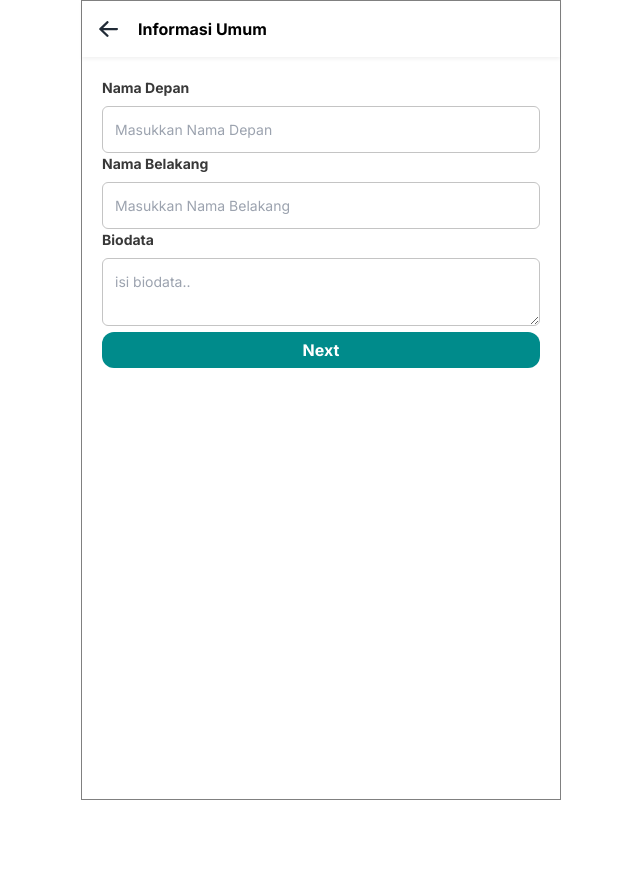
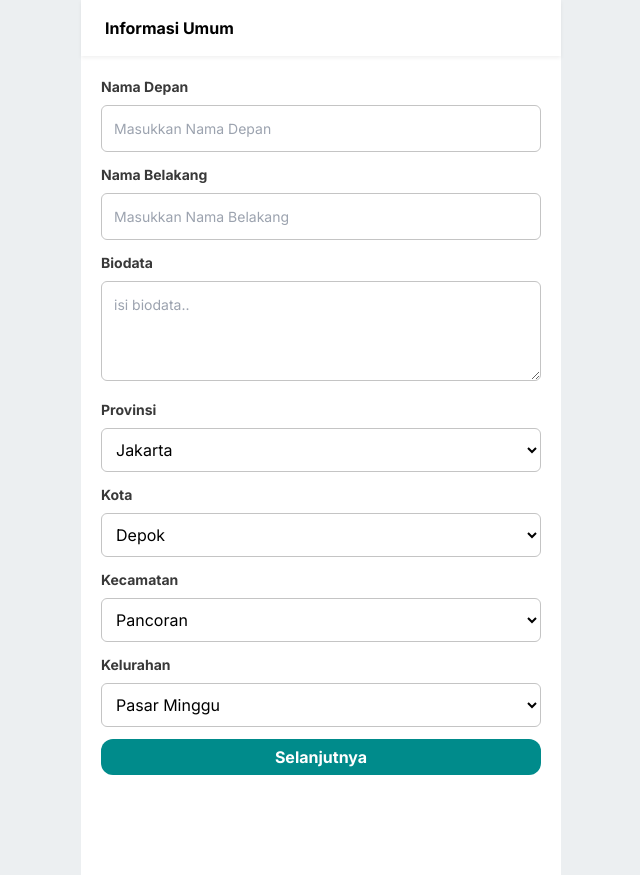
Before and after one commit to syukrontanzilah/seru, a Next.js app: page / in a window 1280 px wide. Shown: the whole page, without its empty margins (319-959 px from the left). Before the commit the page ends 800 px from the top, so only its background shows below. Built offline with nearby package versions, Linux system fonts and the light colour scheme.

Commit message:
add select

```diff
--- a/app/components/Main.tsx
+++ b/app/components/Main.tsx
@@ -49,11 +49,11 @@ export default Main
 export const View = styled.div<MainType>`
     min-height: 100vh;
     padding-bottom: 80px;
-    /* background: wheat; */
+    background: white;
     max-width: 480px;
     margin-left: auto;
     margin-right: auto;
-    border: 1px solid gray;
+    // border: 1px solid gray;
 `
 
 export const Header = styled.div`
@@ -68,12 +68,16 @@ export const Header = styled.div`
 const IconBack = styled.div`
     margin-right: 20px;
     cursor: pointer;
+    background-color: white !important;
 `
 
 const HeaderText = styled.div`
     font-size: 16px;
     font-weight: bold;
+    background: white;
+    margin-left: 8px;
 `
 const ViewPage = styled.div`
-    padding: 20px
+    padding: 20px;
+    background: white;
 `
--- a/app/globals.css
+++ b/app/globals.css
@@ -2,6 +2,9 @@
 @tailwind components;
 @tailwind utilities;
 
+*{
+  background-color: rgb(236, 239, 241);
+}
 
 @layer utilities {
   .text-balance {
--- a/app/page.tsx
+++ b/app/page.tsx
@@ -1,40 +1,56 @@
 "use client"
 import Image from "next/image";
 import Main from "./components/Main";
-import { Button, ContainerInput, Input, TextArea, TextLabel } from "./style/HomeStyle";
+import { Button, ContainerInput, Input, Option, Select, TextArea, TextLabel } from "./style/HomeStyle";
 import useLocalStorage from "./hooks/useLocalStorage"
 import { useEffect, useState } from "react";
+import { useRouter } from "next/navigation";
 
 export default function Home() {
-
-const [firstName, setFirstName] = useLocalStorage("first_name","");
-const [lastName, setLastName] = useLocalStorage("last_name","");
-const [loading, setLoading] = useState(false);
-const [biodata, setBiodata] = useLocalStorage("biodata", "");
+  const router = useRouter()
+  const [firstName, setFirstName] = useLocalStorage("first_name","");
+  const [lastName, setLastName] = useLocalStorage("last_name","");
+  const [loading, setLoading] = useState(false);
+  const [biodata, setBiodata] = useLocalStorage("biodata", "");
+  const [provinsi, setProvinsi] = useLocalStorage("provinsi", "");
+  const [kota, setKota] = useLocalStorage("kota", "");
+  const [kecamatan, setKecamatan] = useLocalStorage("kecamatan","");
+  const [kelurahan, setKelurahan] = useLocalStorage("kelurahan", "")
 
  const submit = (e:any) => {
+  setLoading(true);
   e.preventDefault();
   const formData = {
     first_name : firstName,
     last_name : lastName,
     biodata: biodata,
+    provinsi,
+    kota,
+    kecamatan,
+    kelurahan,
   }
-  setLoading(true);
   localStorage.setItem("user", JSON.stringify(formData));
   const dataDetail = JSON.parse(localStorage.getItem("user") || "{}")
   console.log('data detalnya', dataDetail);
   setFirstName(dataDetail.first_name);
   setLastName(dataDetail.last_name);
   setBiodata(dataDetail.biodata);
+  setProvinsi(dataDetail?.provinsi);
+  setKota(dataDetail?.kota);
+  setKecamatan(dataDetail?.kecamatan);
+  setKelurahan(dataDetail?.kelurahan);
+  setTimeout(() => {
+  router.push('/upload/id', { scroll: false })
+  }, 1000);
+  setLoading(false)
  }
 
-
   useEffect(()=> {
+    // console.log('loading',loading)
   }, []);
 
   return (
     <Main
-    iconBack
     titleHeader="Informasi Umum"
     >
       <ContainerInput>
@@ -60,9 +76,59 @@ const [biodata, setBiodata] = useLocalStorage("biodata", "");
           maxLength={100}
         />
 
+        <TextLabel>Provinsi</TextLabel>
+        <Select
+        value={provinsi}
+        onChange={(e)=> setProvinsi(e.target.value)}
+        >
+          {/* <Option disabled></Option> */}
+          <Option value="1">Jakarta</Option>
+          <Option value="2">Jawa Barat</Option>
+          <Option value="3">Jawa Tengah</Option>
+          <Option value="4">Jawa Timur</Option>
+        </Select>
+
+        <TextLabel>Kota</TextLabel>
+        <Select
+        value={kota}
+        onChange={(e)=> setKota(e.target.value)}
+        >
+          {/* <Option disabled></Option> */}
+          <Option value="1">Depok</Option>
+          <Option value="2">Bandung</Option>
+          <Option value="3">Bogor</Option>
+          <Option value="4">Bekasi</Option>
+        </Select>
+
+        <TextLabel>Kecamatan</TextLabel>
+        <Select
+        value={kecamatan}
+        onChange={(e)=> setKecamatan(e.target.value)}
+        >
+          {/* <Option value={""}></Option> */}
+          <Option value="pancoran">Pancoran</Option>
+          <Option value="kalibata">Kalibata</Option>
+          <Option value="tebet">Tebet</Option>
+          <Option value="kuningan">Kuningan</Option>
+          <Option value="mampang">Mampang Prapatan</Option>
+          <Option value="pasar minggu">Pasar Minggu</Option>
+        </Select>
+
+        <TextLabel>Kelurahan</TextLabel>
+        <Select
+        value={kelurahan}
+        onChange={(e)=> setKelurahan(e.target.value)}
+        >
+          {/* <Option value={""}></Option> */}
+          <Option value="pancoran">Pasar Minggu</Option>
+          <Option value="kalibata">Kebon Pedes</Option>
+          <Option value="tebet">Kebon Jengkol</Option>
+          <Option value="kuningan">Rawa Buaya</Option>
+        </Select>
+
       </ContainerInput>
       <Button onClick={(e) => submit(e)}>
-        Next
+        {loading? "Loading..." : "Selanjutnya"}
       </Button>
     </Main>
   );
--- a/app/style/HomeStyle.ts
+++ b/app/style/HomeStyle.ts
@@ -1,7 +1,7 @@
 import styled from "styled-components";
 
 export const ContainerInput = styled.div`
-    /* background-color: red; */
+    background-color: white;
 `;
 
 export const H5Text = styled.h5`
@@ -13,6 +13,7 @@ export const TextLabel = styled(H5Text)`
     font-weight: 700;
     color: #393939;
     margin-bottom: 8px;
+    background-color: white;
 `;
 
 export const Input = styled.input`
@@ -25,6 +26,7 @@ export const Input = styled.input`
     background: #ffffff;
     outline: none;
     padding: 12px;
+    margin-bottom: 12px;
 `;
 
 export const Button = styled.button`
@@ -45,4 +47,27 @@ export const TextArea = styled.textarea`
     background: #ffffff;
     outline: none;
     padding: 12px;
+    min-height: 100px;
+    margin-bottom: 12px;
 `
+
+export const Select = styled.select`
+    border: 1px solid #c4c4c4;
+    box-sizing: border-box;
+    border-radius: 6px;
+    outline: none;
+    padding: 10px;
+    width: 100%;
+    background-color: white;
+    margin-bottom: 12px;
+`
+
+export const Option = styled.option`
+    border: 1px solid #e7e7e7;
+    box-sizing: border-box;
+    border-radius: 6px;
+    outline: none;
+    padding: 10px;
+    min-width: 168px;
+    width: 100%;
+`
--- a/app/upload/[id]/page.tsx
+++ b/app/upload/[id]/page.tsx
@@ -1,8 +1,26 @@
-import React from 'react'
+"use client"
+import Main from '@/app/components/Main'
+import { ContainerInput } from '@/app/style/HomeStyle'
+import React, { useEffect, useState } from 'react'
 
 const UploadPage = () => {
+  const [firstName, setFirstName] = useState("");
+  const [lastName, setLastName] = useState("");
+
+  useEffect(()=> {
+    const data = JSON.parse(localStorage.getItem("user") || "{}");
+    setFirstName(data.first_name)
+    setLastName(data.last_name)
+
+  },[])
   return (
-    <div>UploadPage</div>
+    <Main
+      iconBack
+      titleHeader="Upload Photo">
+      <ContainerInput>
+Hi {firstName} {lastName}, Please upload your photo below!
+      </ContainerInput>
+    </Main>
   )
 }
 
```
